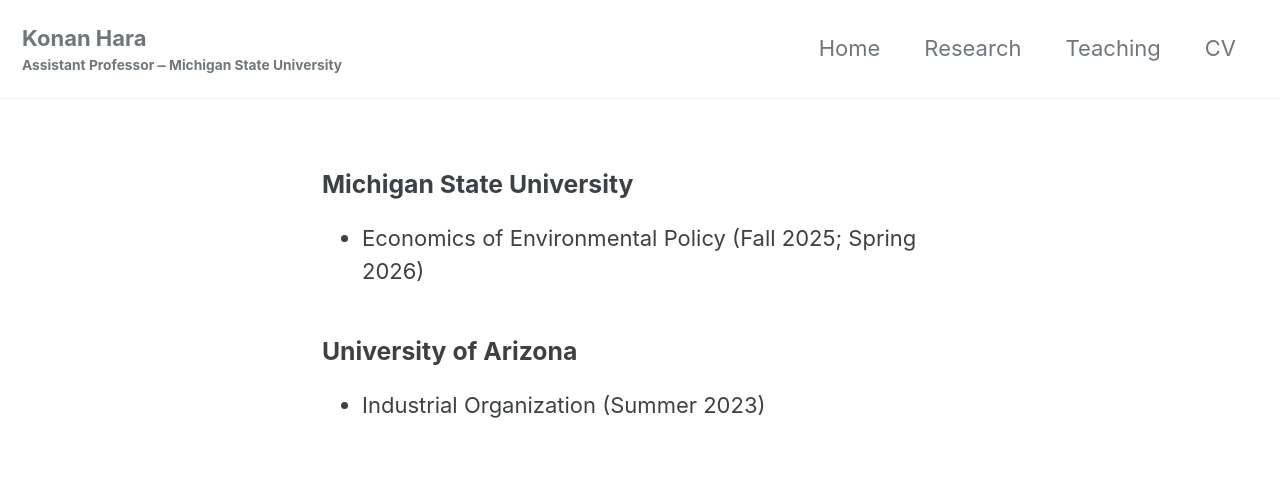
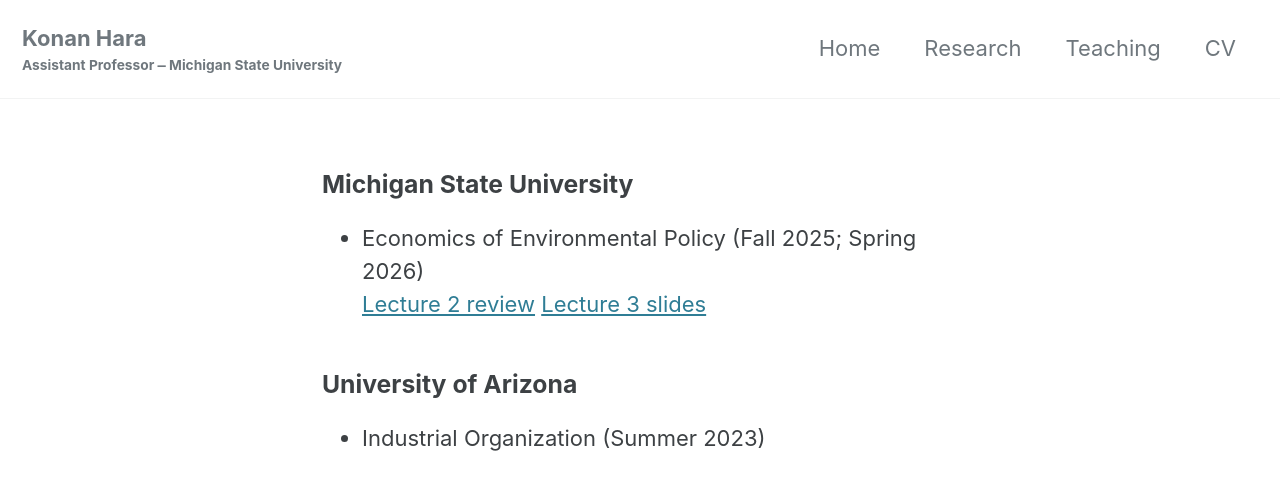
Before and after one commit to harakonan/harakonan.github.io, a Jekyll site: the page built from _pages/teaching.md, in a window 1280 px wide. Shown: the top 490 px of the page. Built offline with Jekyll 4.4.1, drawn with Linux system fonts in a browser that asks for light colours; cached includes are drawn as plain includes.

Commit message:
temporary lecture materials

```diff
--- a/_pages/teaching.md
+++ b/_pages/teaching.md
@@ -7,6 +7,9 @@ permalink: /teaching/
 ### Michigan State University
 
 - Economics of Environmental Policy (Fall 2025; Spring 2026)
+\\
+[Lecture 2 review](../assets/pdfs/EC450/EC450_lecture2_review.pdf)
+[Lecture 3 slides](../assets/pdfs/EC450/EC450_lecture3.pdf)
 
 ### University of Arizona
 
```
Also changed, not shown: 7 other files.
